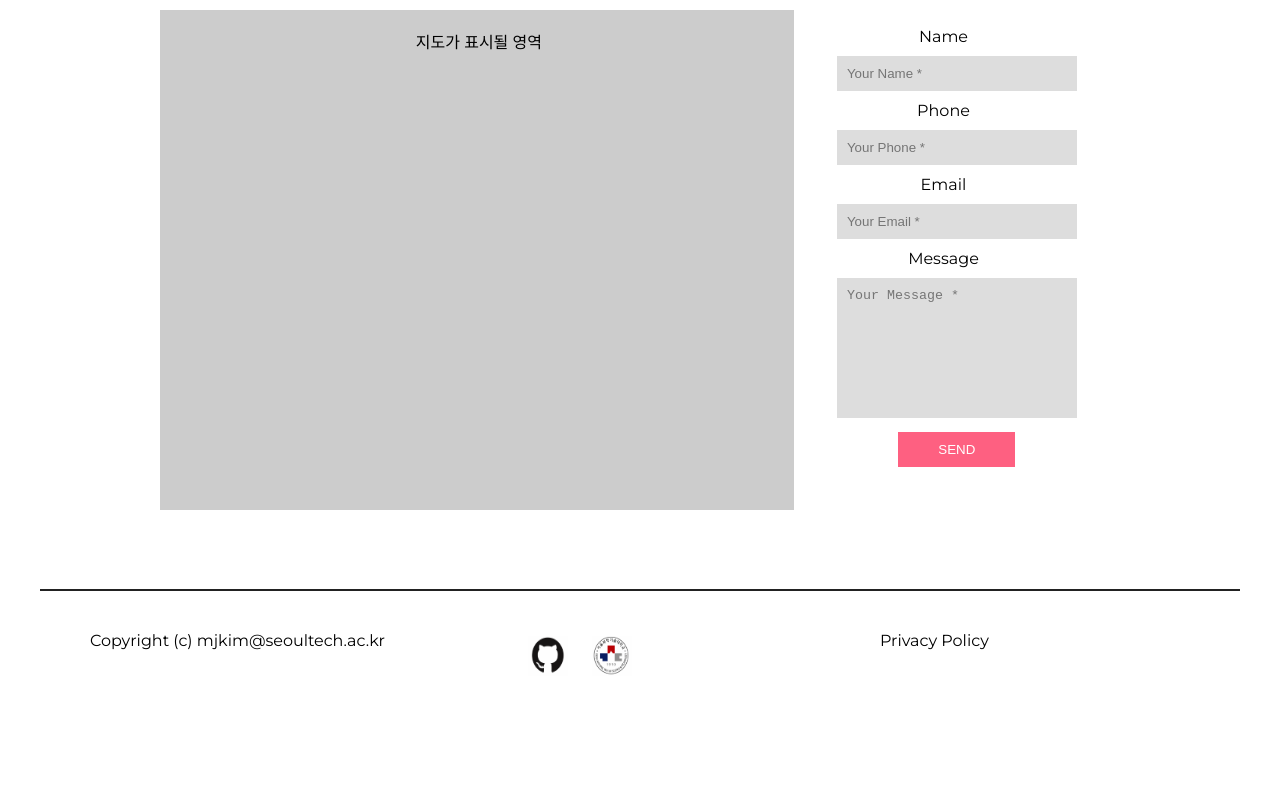
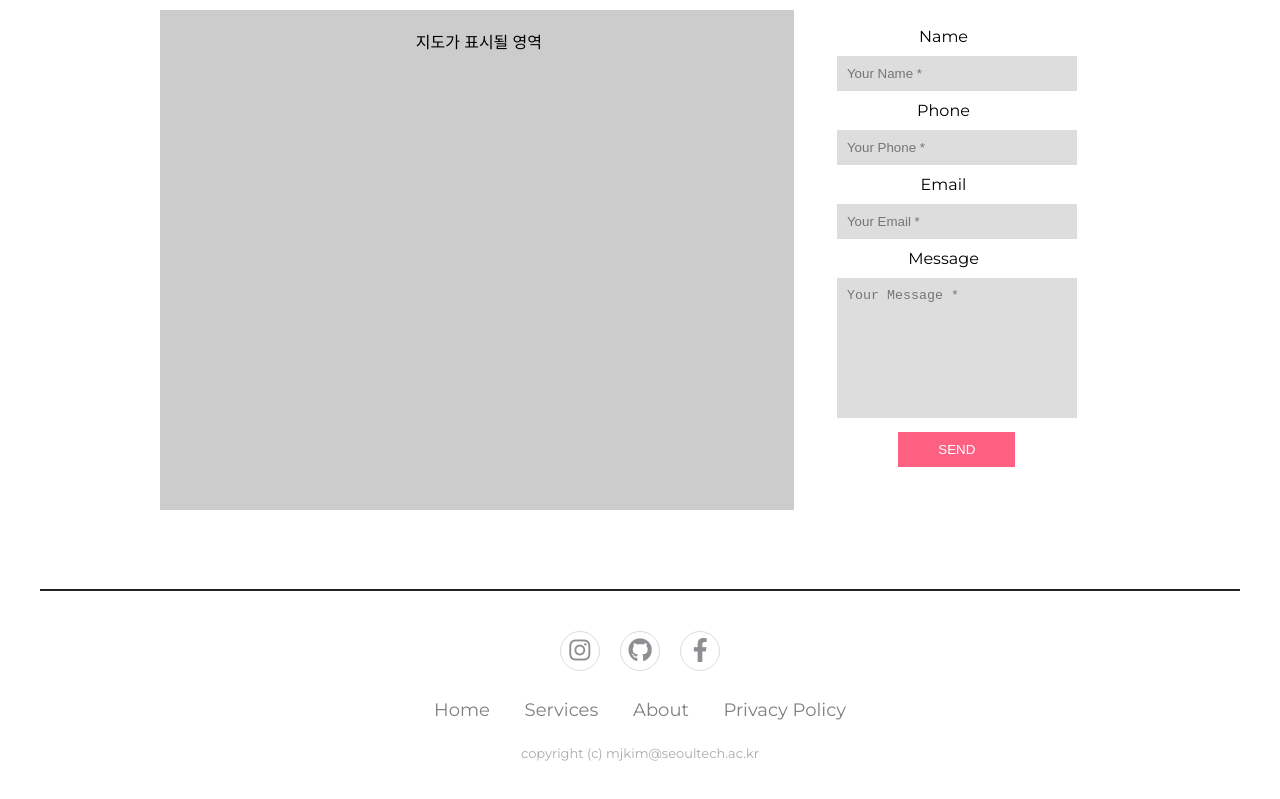
Before and after one commit to Moojun/disc2022, a plain HTML site: page index.html in a window 1280 px wide. Shown: the part 1654-2453 px from the top of the page. Before the commit the page ends 2365 px from the top, so only its background shows below. Drawn offline with nearby package versions, Linux system fonts and the light colour scheme; some packages are replaced by stand-ins of ours.

Commit message:
footer 양식 수정

```diff
--- a/css/styles.css
+++ b/css/styles.css
@@ -26,6 +26,9 @@ body {
 #container {
   margin: 0 auto;
   width: 1200px;
+  /* overflow: auto; */
+}
+body {
   overflow: auto;
 }
 
@@ -73,25 +76,23 @@ nav {
   height: 60px;
 }
 #topMenu > li {
-  float: left;  /* 메뉴 항목을 왼쪽으로 플로팅 */
-  position: relative;  /* 서브 메뉴를 absolute로 하기 위해, 이 부분을 relative로 */
+  float: left;
+  position: relative;
 }
 #topMenu > li > a{
-  display: block;  /* 링크 텍스트는 블록으로 */
-  color:#fff;  /* 글자 색 */
-  font-weight: 600;  /* 글자 굵기 */
-  text-shadow: 0 1px #07c;  /* 그림자 추가 */
+  display: block;
+  color:#fff;
+  font-weight: 600;
   /* padding:20px 60px; */
   padding-left: 120px;
   /* padding-bottom: 80px; */
   /* margin-bottom: 80px; */
 }
 #topMenu > li > a > span {
-  font-size : 0.5em;   /* 서브 메뉴가 있는 항목에 화살표 표시 */
+  font-size : 0.5em;
 }
 #topMenu > li > a:hover {
   color: yellow;
-  text-shadow: 0 -1px #07c;  /* 글자가 너무 굵어지지 않도록 */
 }
 
 #topMenu > li > ul {
@@ -102,7 +103,7 @@ nav {
   left: 60px;
 }
 #topMenu > li > ul > li {
-  padding: 10px 10px 10px 60px;   /* 서브 메뉴 항목 */
+  padding: 10px 10px 10px 60px;
 }
 #topMenu > li > ul > li > a {
   font-size: 14px;
@@ -110,10 +111,10 @@ nav {
   color:#000;
 }
 #topMenu > li:hover > ul {
-  display: block;  /* 메인 메뉴 항목 위로 오버하면 서브 메뉴 표시 */
+  display: block;
 }
 #topMenu > li > ul > li > a:hover {
-  color:rgb(225, 255, 0);  /* 서브 메뉴 마우스 오버하면 색상 바뀜 */
+  color:rgb(225, 255, 0);
 }
 
 /********************************/
@@ -243,50 +244,65 @@ button:hover{
 /* footer */
 /*********************************/
 footer {
-  background-color: white;
-  width: 100%;
+  background-color: #ffffff;
+  width: 1200px;
   height: 100px;
   padding-top: 40px;
-  vertical-align: middle;
-  border-top:2px solid #222;
+  /* vertical-align: middle; */
+  border-top: 2px solid #222;
   font-family: 'Montserrat', sans-serif;
 }
 
-#footer-conatiner {
-  height: 80px;
-  margin: 10 10;
+footer .social-media {
+  text-align: center;
+  padding-bottom: 25px;
 }
 
-#footer-left {
-  float: left;
-  padding-left: 50px;
-  width: 30%;
-  height: 80px;
+footer .social-media a {
+  width: 40px;
+  height: 40px;
+  font-size: 24px;
+  color: #5e6164;
+  border: 1px solid #ccc;
+  line-height: 38px;
+  display: inline-block;
+  text-align: center;
+  border-radius: 50%;
+  margin: 0 8px;
+  opacity: 0.7;
 }
 
-#footer-middle {
-  float: left;
-  width: 30%;
-  height: 80px;
-  text-align: center;
-  right: 0;
-}
-#footer-middle li {
-  display: inline-block;
-  padding: 5px 10px;
-}
-.footer-img {
-  width: 40px;
-  height: 40px;
-}
-.footer-img2 {
-  width: 80px;
-  height: 80px;
+footer .social-media a:hover {
+  opacity: 1;
 }
 
-#footer-right {
-  float: right;
-  /* padding-right: 100px; */
-  width: 30%;
-  height: 80px;
+footer ul {
+  margin-top: 0;
+  margin-bottom: 0;
+  padding: 0;
+  list-style: none;
+  text-align: center;
+  font-size: 18px;
+  line-height: 1.6;
 }
+
+footer ul a {
+  color: #5e6164;
+  opacity: 0.8;
+}
+
+footer ul li {
+  display: inline-block;
+  padding: 0 15px;
+}
+
+footer ul a:hover {
+  opacity: 1;
+}
+
+footer .copyright {
+  margin-top: 20px;
+  text-align: center;
+  font-size: 13px;
+  color: #aaa;
+}
--- a/index.html
+++ b/index.html
@@ -103,25 +103,26 @@
       </section>
 
       <footer>
-        <div class="footer-container">
-          <div id="footer-left">
-            Copyright (c) mjkim@seoultech.ac.kr
-          </div>
-          <div id="footer-middle">
-            <ul>
-              <li><a href="https://www.github.com/">
-                <img src="assets/github.png" alt="github link" class="footer-img">
-              </a></li>
-              <li><a href="https://www.seoultech.ac.kr/" >
-                <img src="assets/seoultech.png" alt="seoultech link" class="footer-img">
-              </a></li>
-
-            </ul>
-          </div>
-          <div id="footer-right">
-            Privacy Policy
-          </div>
+        <div class="social-media">
+          <a href="https://www.instagram.com" target="_blank"><i class="fab fa-instagram"></i></a>
+          <a href="https://www.github.com" target="_blank"><i class="fab fa-github"></i></a>
+          <a href="https://www.facebook.com" target="_blank"><i class="fab fa-facebook-f"></i></a>
         </div>
+        <ul class="list">
+          <li>
+            <a href="#">Home</a>
+          </li>
+          <li>
+            <a href="#">Services</a>
+          </li>
+          <li>
+            <a href="#">About</a>
+          </li>
+          <li>
+            <a href="#">Privacy Policy</a>
+          </li>
+        </ul>
+        <p class="copyright">copyright (c) mjkim@seoultech.ac.kr</p><br><br>
       </footer>
     </div>
   </body>
```
